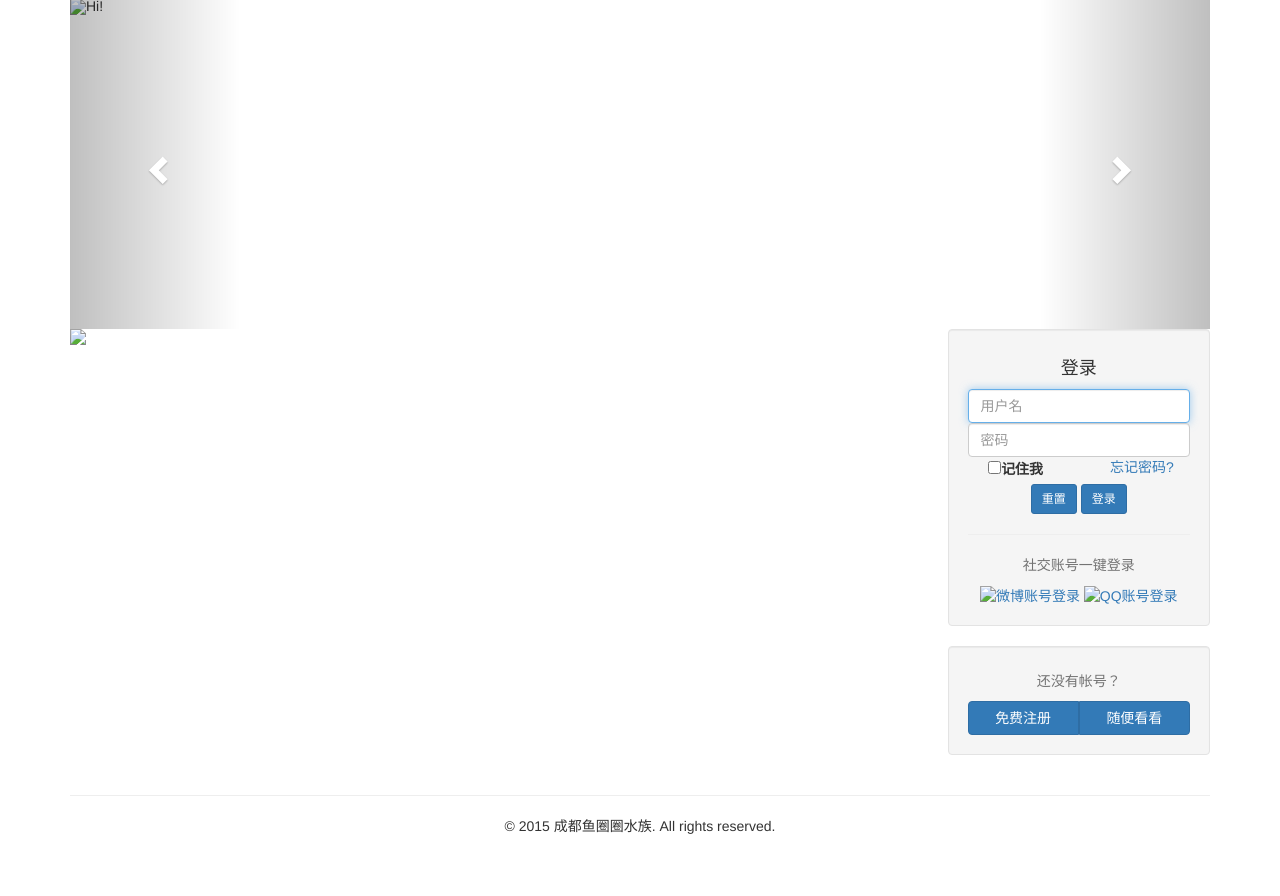
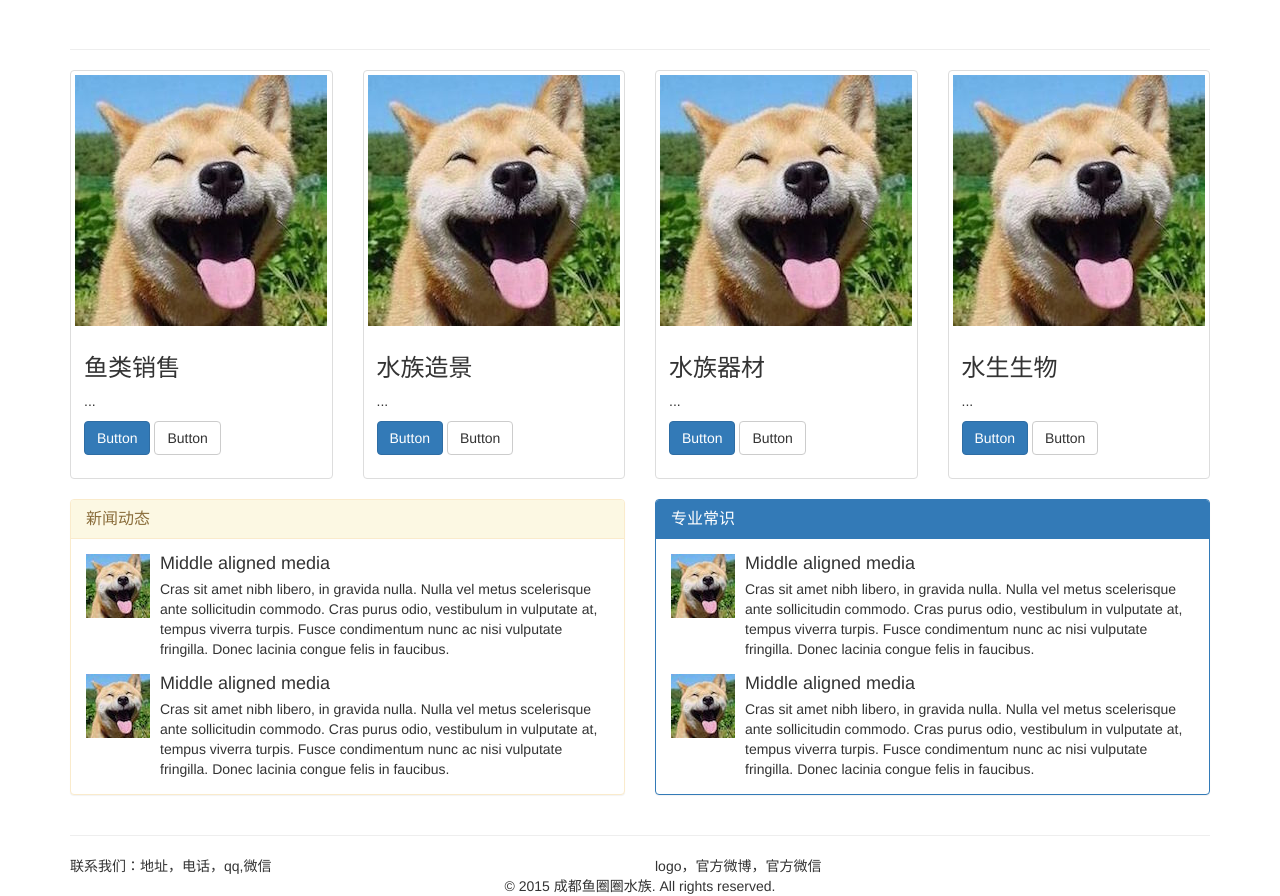
Before and after one commit to madarou/yuqq, a Django app: page / in a window 1280 px wide. Shown: the part 373-1269 px from the top of the page. Before the commit the page ends 1207 px from the top, so only its background shows below. Run offline with Django 3.2, Linux system fonts and the light colour scheme; some libraries are stand-ins or nearby versions.

Commit message:
图片加载调试成功，index页面形态基本完成

```diff
--- a/mysite/settings.py
+++ b/mysite/settings.py
@@ -15,7 +15,6 @@ import os
 
 BASE_DIR = os.path.dirname(os.path.dirname(os.path.abspath(__file__)))
 STATIC_ROOT = os.path.join(BASE_DIR,'static')
-
 # STATICFILES_DIRS = (
 #     os.path.join(BASE_DIR,'yuqq/static'),
 # )
--- a/mysite/urls.py
+++ b/mysite/urls.py
@@ -25,5 +25,4 @@ urlpatterns = [
     url(r'^message/$',views.message,name='message'),
     url(r'^products/$',views.products,name='products'),
     url(r'^knowledge/$',views.knowledge,name='knowledge'),
-    url(r'^media/(?P<path>.*)', 'django.views.static.serve', {'document_root': '/Users/makao/Yun/Workspace/django/yuqq/yuqq/static/public/img'}),
 ]
--- a/yuqq/templates/public/base.html
+++ b/yuqq/templates/public/base.html
@@ -48,6 +48,7 @@
 							</ul></li>
 						<li><a href="{% url 'services'%}">服务项目</a></li>
 						<li><a href="{% url 'knowledge'%}">专业知识</a></li>
+						<li><a href="{% url 'message'%}">鱼友分享</a></li>
 						<li><a href="{% url 'aboutme'%}">关于我们</a></li>
 						<li><a href="{% url 'message'%}">在线留言</a></li>
 					</ul>
@@ -72,6 +73,10 @@
 		 {% block footer %}
 		<!-- 页尾 -->
 		<hr>
+		<div class="row" sytle="height:110px">
+			<div class="col-md-6">联系我们：地址，电话，qq,微信</div>
+			<div class="col-md-6">logo，官方微博，官方微信</div>
+		</div>
 		<center>
 			<div class="mastfoot">
 				<span class="copy">© 2015 成都鱼圈圈水族. All rights reserved.</span>
--- a/yuqq/templates/public/index.html
+++ b/yuqq/templates/public/index.html
@@ -1,142 +1,187 @@
 {% extends "public/base.html" %} {% block content %}
-<img src="/media/qq.png" style="heigt:300px" />
-<div id="carousel-example-generic" class="carousel slide" data-ride="carousel">
+<div id="carousel-example-generic" class="carousel slide"
+	data-ride="carousel">
 	<!-- Indicators -->
 	<ol class="carousel-indicators">
-    <li data-target="#carousel-example-generic" data-slide-to="0" class="active">
-
-    </li>
-    <li data-target="#carousel-example-generic" data-slide-to="1">
-
-    </li>
-    <li data-target="#carousel-example-generic" data-slide-to="2">
-
-    </li>
+		<li data-target="#carousel-example-generic" data-slide-to="0"
+			class="active"></li>
+		<li data-target="#carousel-example-generic" data-slide-to="1"></li>
+		<li data-target="#carousel-example-generic" data-slide-to="2"></li>
 	</ol>
 
 	<!-- Wrapper for slides -->
 	<div class="carousel-inner" role="listbox">
 		<div class="item active">
-    	{% load static from staticfiles %}
-      <img src="{% static 'public/img/cat.jpg'%}" alt="Hi!" />
+			{% load static from staticfiles %} <img
+				src="{% static 'public/img/cat.jpg'%}" alt="Hi!"
+				class="img-responsive" />
 			<div class="carousel-caption">
 				<h3>aaa</h3>
 				<p>aaa</p>
 			</div>
 		</div>
+
 		<div class="item">
-      <img src="static/public/img/cat.jpg" class="img-responsive" />
+			<img src="{% static 'public/img/cat.jpg'%}" alt="Hi!"
+				class="img-responsive" />
 			<div class="carousel-caption">
 				<h3>bbb</h3>
 				<p>bbb</p>
 			</div>
 		</div>
 		<div class="item">
-      <img src="static/public/img/cat.jpg" class="img-responsive" />
+			<img src="{% static 'public/img/cat.jpg'%}" alt="Hi!"
+				class="img-responsive" />
 			<div class="carousel-caption">
 				<h3>ccc</h3>
 				<p>ccc</p>
 			</div>
 		</div>
 	</div>
-
 	<!-- Controls -->
-  <a class="left carousel-control" href="#carousel-example-generic" role="button" data-slide="prev">
+	<!-- <a class="left carousel-control" href="#carousel-example-generic" role="button" data-slide="prev">
     <span class="glyphicon glyphicon-chevron-left" aria-hidden="true"></span>
     <span class="sr-only">Previous</span>
   </a>
   <a class="right carousel-control" href="#carousel-example-generic" role="button" data-slide="next">
     <span class="glyphicon glyphicon-chevron-right" aria-hidden="true"></span>
     <span class="sr-only">Next</span>
-  </a>
+  </a> -->
 </div>
-<!--主体-->
+<hr>
+
+<!-- 商品分类 -->
 <div class="row">
-
-	<!--欢迎界面-->
-	<div class="col-sm-9">
-		<img src="static/public/img/cat.jpg" class="img-responsive" />
-	</div>
-	<!--欢迎界面-->
-
-	<div class="col-sm-3" align="center">
-		<!--登录侧边栏-->
-		<form class="form-signin well" action="login" method="post">
-			<h4 class="form-signin-heading">登录</h4>
-			<label for="inputName" class="sr-only">用户名</label> <input type="text"
-				id="inputName" class="form-control" placeholder="用户名" required
-				autofocus> <label for="inputPassword" class="sr-only">密码</label>
-			<input type="password" id="inputPassword" class="form-control"
-				placeholder="密码" required>
-			<div class="row">
-				<div class="col-sm-6">
-					<label> <input type="checkbox" value="remember-me">记住我
-					</label>
-				</div>
-				<div class="col-sm-6">
-					<a href="#" class="">忘记密码?</a>
+	<div class="col-sm-6 col-md-3">
+		<div class="thumbnail">
+			<img src="{% static 'public/img/products.jpg'%}" alt="...">
+			<div class="caption">
+				<h3>鱼类销售</h3>
+				<p>...</p>
+				<p>
+					<a href="#" class="btn btn-primary" role="button">Button</a> <a
+						href="#" class="btn btn-default" role="button">Button</a>
+				</p>
 			</div>
 		</div>
-			<button class="btn btn-sm btn-primary" type="reset">重置</button>
-			<button class="btn btn-sm btn-primary" type="submit">登录</button>
-			<hr>
-			<p class="help-block">社交账号一键登录</p>
-			<a href="#"><img src="" alt="微博账号登录"
-				class="img-thumbnail-xs"></a> <a href="#"><img
-				src="" alt="QQ账号登录" class="img-thumbnail-xs"></a>
-		</form>
-		<!--登录侧边栏-->
-
-		<form class="well">
-			<p class="help-block">还没有帐号？</p>
-			<div class="btn-group btn-group-justified" role="group">
-				<div class="btn-group" role="group">
-					<button type="button" class="btn btn-primary" data-toggle="modal"
-						data-target="#myModal">免费注册</button>
 	</div>
-				<div class="btn-group" role="group">
-					<button type="button" class="btn btn-primary" onclick="regist()">随便看看</button>
+	<div class="col-sm-6 col-md-3">
+		<div class="thumbnail">
+			<img src="{% static 'public/img/products.jpg'%}" alt="...">
+			<div class="caption">
+				<h3>水族造景</h3>
+				<p>...</p>
+				<p>
+					<a href="#" class="btn btn-primary" role="button">Button</a> <a
+						href="#" class="btn btn-default" role="button">Button</a>
+				</p>
 			</div>
 		</div>
-
-		</form>
 	</div>
-	<!--登录侧边栏-->
+	<div class="col-sm-6 col-md-3">
+		<div class="thumbnail">
+			<img src="{% static 'public/img/products.jpg'%}" alt="...">
+			<div class="caption">
+				<h3>水族器材</h3>
+				<p>...</p>
+				<p>
+					<a href="#" class="btn btn-primary" role="button">Button</a> <a
+						href="#" class="btn btn-default" role="button">Button</a>
+				</p>
 			</div>
-<!--主体行-->
-
-<!-- Modal -->
-<div class="modal fade" id="myModal" tabindex="-1" role="dialog"
-	aria-labelledby="myModalLabel" aria-hidden="true">
-	<div class="modal-dialog">
-		<div class="modal-content">
-			<div class="modal-header">
-				<button type="button" class="close" data-dismiss="modal"
-					aria-label="Close">
-					<span aria-hidden="true">&times;</span>
-				</button>
-				<h4 class="modal-title" id="myModalLabel">注册</h4>
 		</div>
-			<div class="modal-body">
-				<form class="form-signin well"
-					action="<%=path %>/user/user_register" method="post">
-					<label for="inputName" class="sr-only">用户名</label> <input
-						type="text" id="inputName" class="form-control" placeholder="用户名"
-						required autofocus> <label for="inputPassword"
-						class="sr-only">密码</label> <input type="password"
-						id="inputPassword" class="form-control" placeholder="密码" required>
-					<label for="inputRePassword" class="sr-only">确认密码</label> <input
-						type="password" id="inputRePassword" class="form-control"
-						placeholder="确认密码" required> <label for="inputEmail"
-						class="sr-only">邮箱</label> <input type="email" id="inputEmail"
-						class="form-control" placeholder="邮箱" required> <label>
-						<input type="checkbox" value="agree"><a href="#">&nbsp;同意站内条款</a>
-					</label>
-
-					<button class="btn btn-sm btn-primary btn-block" type="submit">注册</button>
-				</form>
+	</div>
+	<div class="col-sm-6 col-md-3">
+		<div class="thumbnail">
+			<img src="{% static 'public/img/products.jpg'%}" alt="...">
+			<div class="caption">
+				<h3>水生生物</h3>
+				<p>...</p>
+				<p>
+					<a href="#" class="btn btn-primary" role="button">Button</a> <a
+						href="#" class="btn btn-default" role="button">Button</a>
+				</p>
 			</div>
 		</div>
 	</div>
 </div>
+
+<!-- 新闻动态 专业知识 -->
+<div class="row">
+	<div class="col-md-6 col-md-offset-0">
+		<div class="panel panel-warning">
+			<div class="panel-heading">
+				<h3 class="panel-title">新闻动态</h3>
+			</div>
+			<div class="panel-body">
+				<div class="media">
+					<div class="media-left media-top">
+						<a href="#"> <img class="media-object"
+							src="{% static 'public/img/news.jpg'%}" alt="...">
+						</a>
+					</div>
+					<div class="media-body">
+						<h4 class="media-heading">Middle aligned media</h4>
+						Cras sit amet nibh libero, in gravida nulla. Nulla vel metus
+						scelerisque ante sollicitudin commodo. Cras purus odio, vestibulum
+						in vulputate at, tempus viverra turpis. Fusce condimentum nunc ac
+						nisi vulputate fringilla. Donec lacinia congue felis in faucibus.
+					</div>
+				</div>
+				<div class="media">
+					<div class="media-left media-top">
+						<a href="#"> <img class="media-object"
+							src="{% static 'public/img/news.jpg'%}" alt="...">
+						</a>
+					</div>
+					<div class="media-body">
+						<h4 class="media-heading">Middle aligned media</h4>
+						Cras sit amet nibh libero, in gravida nulla. Nulla vel metus
+						scelerisque ante sollicitudin commodo. Cras purus odio, vestibulum
+						in vulputate at, tempus viverra turpis. Fusce condimentum nunc ac
+						nisi vulputate fringilla. Donec lacinia congue felis in faucibus.
+					</div>
+				</div>
+			</div>
+		</div>
+	</div>
+	<div class="col-md-6">
+		<div class="panel panel-primary">
+			<div class="panel-heading">
+				<h3 class="panel-title">专业常识</h3>
+			</div>
+			<div class="panel-body">
+				<div class="media">
+					<div class="media-left media-top">
+						<a href="#"> <img class="media-object"
+							src="{% static 'public/img/news.jpg'%}" alt="...">
+						</a>
+					</div>
+					<div class="media-body">
+						<h4 class="media-heading">Middle aligned media</h4>
+						Cras sit amet nibh libero, in gravida nulla. Nulla vel metus
+						scelerisque ante sollicitudin commodo. Cras purus odio, vestibulum
+						in vulputate at, tempus viverra turpis. Fusce condimentum nunc ac
+						nisi vulputate fringilla. Donec lacinia congue felis in faucibus.
+					</div>
+				</div>
+				<div class="media">
+					<div class="media-left media-top">
+						<a href="#"> <img class="media-object"
+							src="{% static 'public/img/news.jpg'%}" alt="...">
+						</a>
+					</div>
+					<div class="media-body">
+						<h4 class="media-heading">Middle aligned media</h4>
+						Cras sit amet nibh libero, in gravida nulla. Nulla vel metus
+						scelerisque ante sollicitudin commodo. Cras purus odio, vestibulum
+						in vulputate at, tempus viverra turpis. Fusce condimentum nunc ac
+						nisi vulputate fringilla. Donec lacinia congue felis in faucibus.
+					</div>
+				</div>
+			</div>
+		</div>
+	</div>
+</div>
+
 {% endblock %}
```
Also changed, not shown: yuqq/static/public/css/index.css (+16 -0 lines), yuqq/static/public/img/cat.jpg, yuqq/static/public/img/news.jpg (added), yuqq/static/public/img/products.jpg (added), yuqq/static/public/img/qq.png (deleted). Lines whose indentation alone changed are shown as unchanged.
